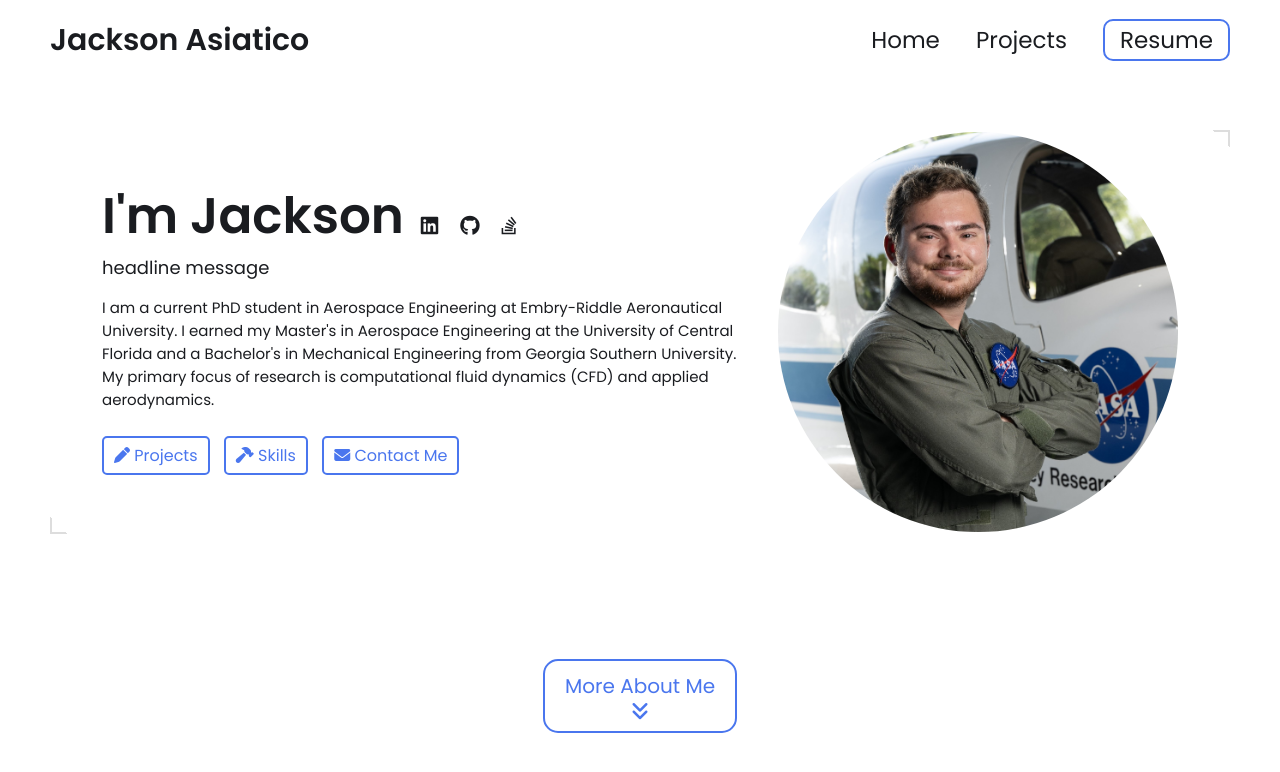
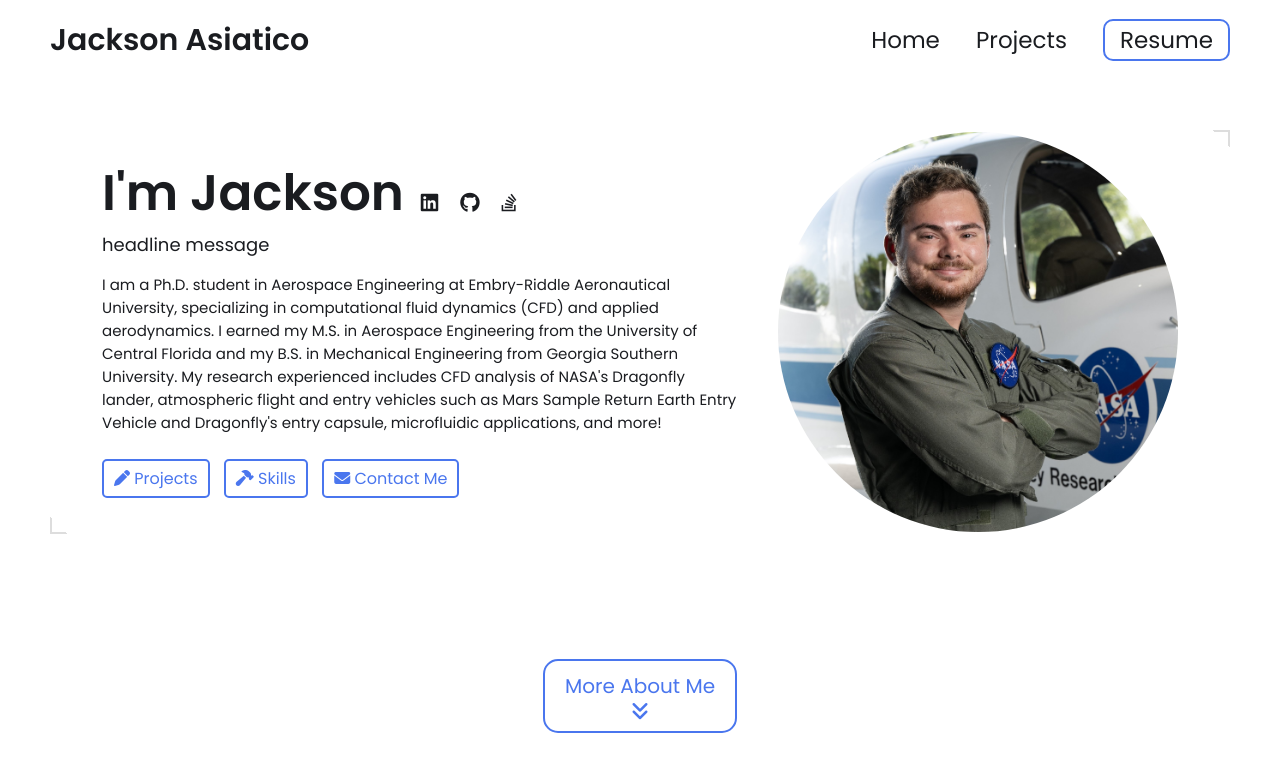
Before and after one commit to jasiatico/jasiatico.github.io, a Jekyll site: the page built from index.html, in a window 1280 px wide and 900 px high. Shown: the top 772 px of the window. Built offline with Jekyll 4.4.1, drawn with Linux system fonts in a browser that asks for light colours.

Commit message:
Update _config.yml

```diff
--- a/_config.yml
+++ b/_config.yml
@@ -15,9 +15,10 @@ title: Jackson Asiatico's Portfolio
 name: Jackson Asiatico
 headline: headline message
 description: >- # dont remove this line. this will ignore all new lines until the next section
-  I am a current PhD student in Aerospace Engineering at Embry-Riddle Aeronautical University.
-  I earned my Master's in Aerospace Engineering at the University of Central Florida and a Bachelor's in Mechanical Engineering from Georgia Southern University.
-  My primary focus of research is computational fluid dynamics (CFD) and applied aerodynamics.
+  I am a Ph.D. student in Aerospace Engineering at Embry-Riddle Aeronautical University, specializing in computational fluid dynamics (CFD) and applied aerodynamics.
+  I earned my M.S. in Aerospace Engineering from the University of Central Florida and my B.S. in Mechanical Engineering from Georgia Southern University.
+  My research experienced includes CFD analysis of NASA's Dragonfly lander, atmospheric flight and entry vehicles such as Mars Sample Return Earth Entry Vehicle and Dragonfly's
+  entry capsule, microfluidic applications, and more!
 
 # Place your profile image in /assets/images/profile-image/folder and edit the file name
 profile_image: ./assets/images/profile-image/flightsuit.JPG
```
